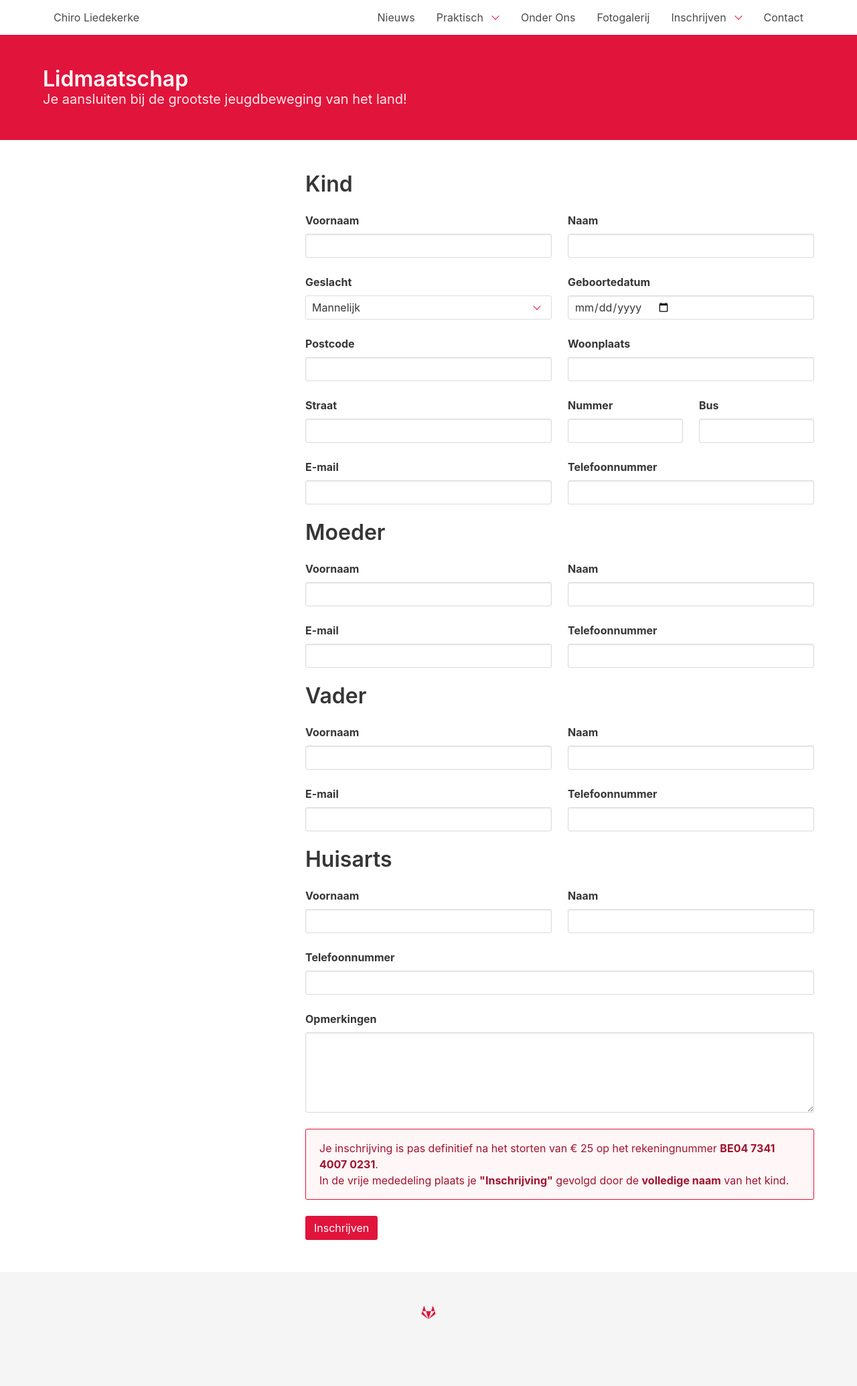
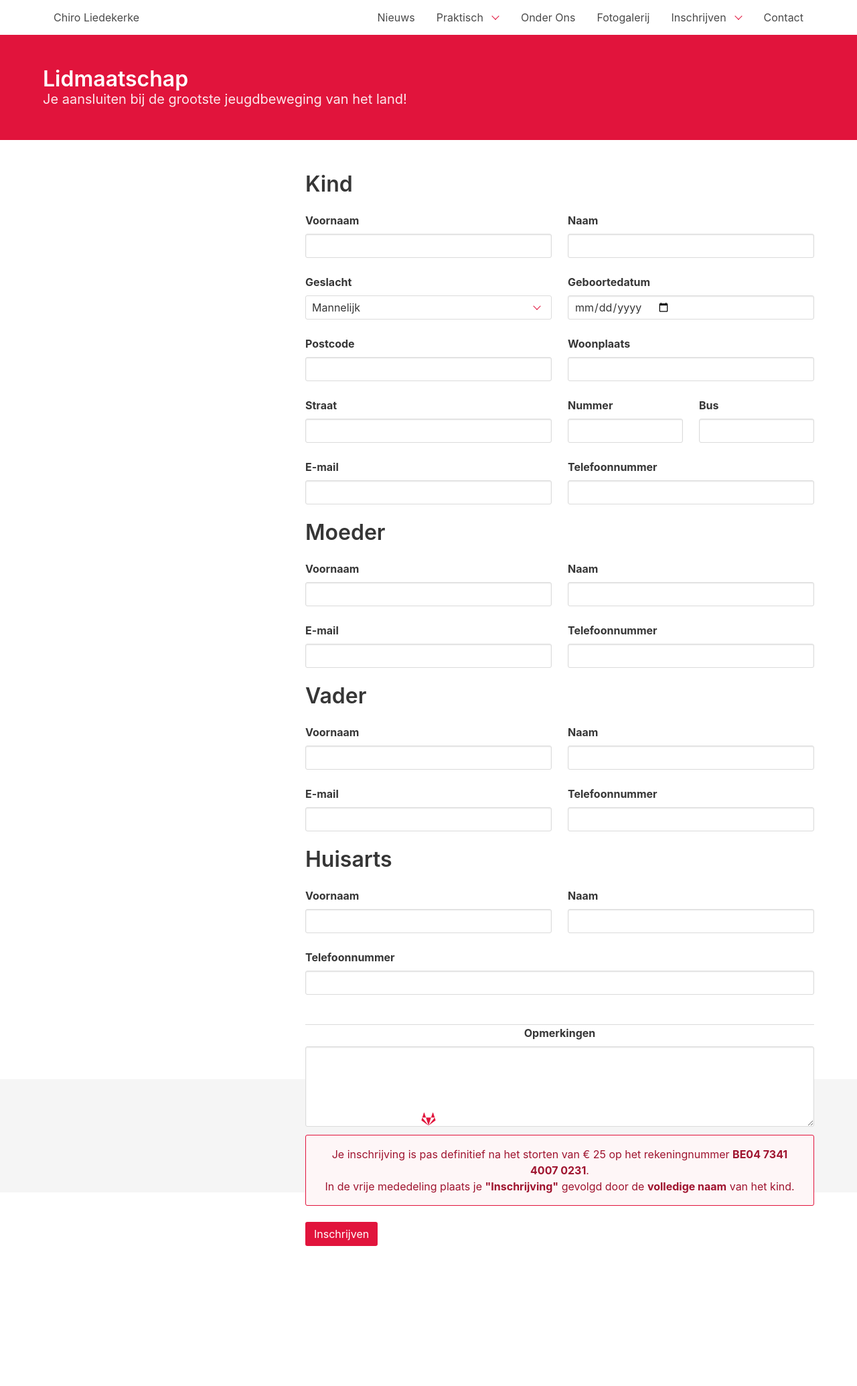
Before and after one commit to Bou4/chiroliedekerke.be, a Jekyll site: the page built from inschrijven/lidmaatschap.html, in a window 1280 px wide. Shown: the whole page at 67% size. Built offline with Jekyll 4.4.1, drawn with Linux system fonts in a browser that asks for light colours; after the commit the page ends 1860 px from its top, so only the background shows below that.

Commit message:
Add divider to contact form

```diff
--- a/inschrijven/lidmaatschap.html
+++ b/inschrijven/lidmaatschap.html
@@ -210,13 +210,12 @@
                                 </div>
                             </div>
                         </div>
-                        <div class="column is-12">
+                    </div>
+                    <div class="is-divider">
                         <div class="field">
                             <label class="label">Opmerkingen</label>
                             <div class="control">
                                 <textarea class="textarea"></textarea>
-                                </div>
-                            </div>
                             </div>
                         </div>
                         <article class="message is-danger">
```
Lines whose indentation alone changed are shown as unchanged.
